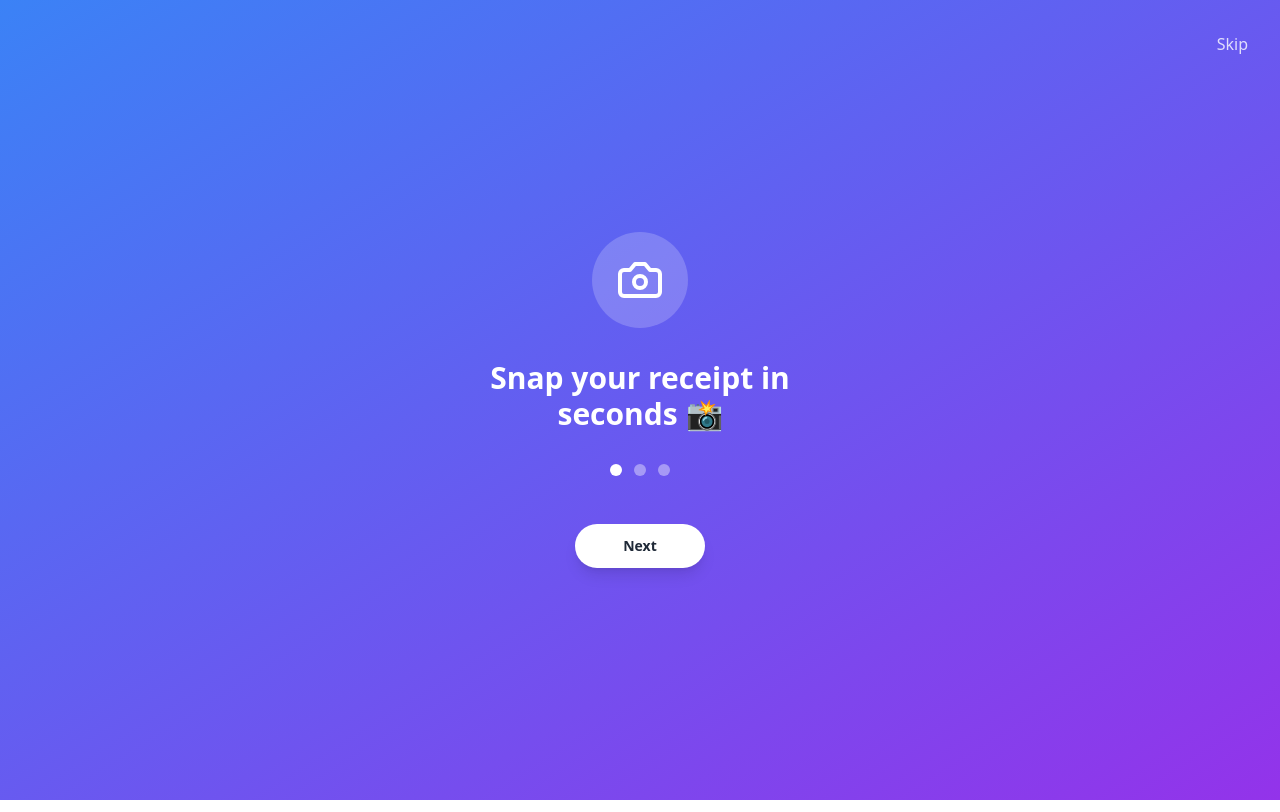
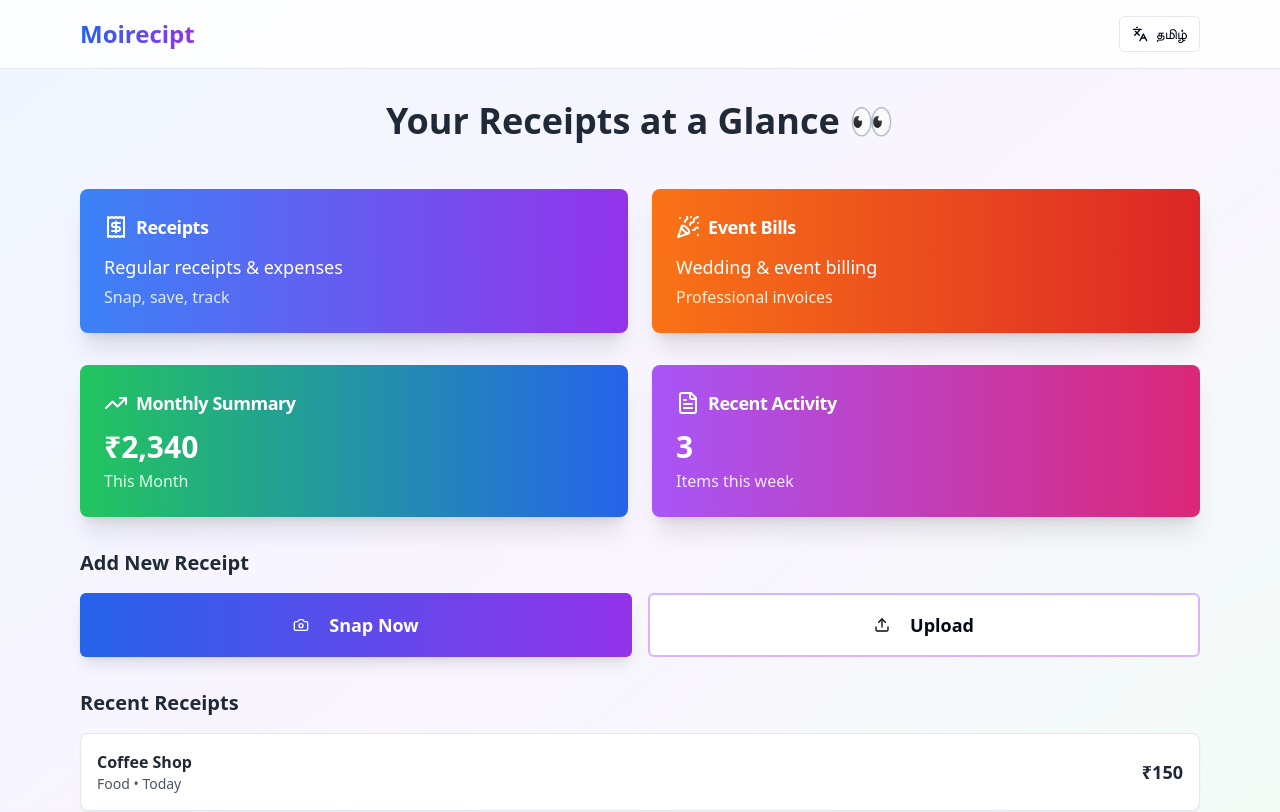
Before and after one commit to Arunpandian-AISION2030/moirecipt-buddy-app-73, a React (Vite) app: page / in a window 1280 px wide. Shown: the top 812 px of the page. Built offline with nearby package versions, Linux system fonts and the light colour scheme.

Commit message:
Remove welcome and guidance screen
Remove the splash screen and onboarding carousel from the application.

```diff
--- a/src/pages/Index.tsx
+++ b/src/pages/Index.tsx
@@ -1,32 +1,12 @@
 
-import { useState, useEffect } from "react";
-import SplashScreen from "@/components/SplashScreen";
-import OnboardingCarousel from "@/components/OnboardingCarousel";
+import { LanguageProvider } from "@/contexts/LanguageContext";
 import Dashboard from "@/components/Dashboard";
-import { LanguageProvider } from "@/contexts/LanguageContext";
 
 const Index = () => {
-  const [currentScreen, setCurrentScreen] = useState<'splash' | 'onboarding' | 'dashboard'>('splash');
-
-  useEffect(() => {
-    // Show splash for 3 seconds
-    const splashTimer = setTimeout(() => {
-      setCurrentScreen('onboarding');
-    }, 3000);
-
-    return () => clearTimeout(splashTimer);
-  }, []);
-
-  const handleOnboardingComplete = () => {
-    setCurrentScreen('dashboard');
-  };
-
   return (
     <LanguageProvider>
       <div className="min-h-screen bg-gradient-to-br from-blue-50 via-purple-50 to-green-50">
-        {currentScreen === 'splash' && <SplashScreen />}
-        {currentScreen === 'onboarding' && <OnboardingCarousel onComplete={handleOnboardingComplete} />}
-        {currentScreen === 'dashboard' && <Dashboard />}
+        <Dashboard />
       </div>
     </LanguageProvider>
   );
```
